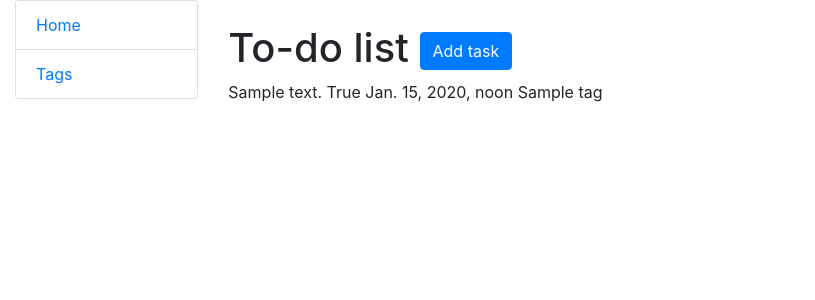
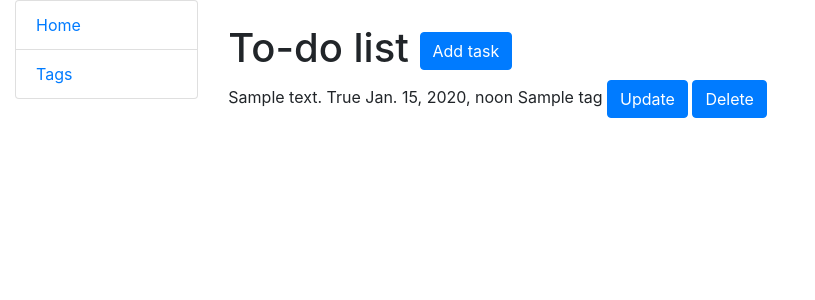
Before and after one commit to raychw/to-do-list, a Django app: page / in a window 1280 px wide. Shown: the top 300 px of the page, without its empty margins (0-815 px from the left). Run offline with Django 5.2, Linux system fonts and the light colour scheme; tables that the repository leaves empty hold one stand-in row (values such as "Sample post"); some libraries are stand-ins or nearby versions.

Commit message:
Added buttons to delete and update each task

```diff
--- a/catalog/urls.py
+++ b/catalog/urls.py
@@ -3,12 +3,16 @@ from django.urls import path
 from catalog.views import (
     TaskListView,
     TaskCreateView,
+    TaskUpdateView,
+    TaskDeleteView,
     TagListView,
 )
 
 urlpatterns = [
     path("", TaskListView.as_view(), name="index"),
     path("create/", TaskCreateView.as_view(), name="task-create"),
+    path("<int:pk>/update/", TaskUpdateView.as_view(), name="task-update"),
+    path("<int:pk>/delete/", TaskDeleteView.as_view(), name="task-delete"),
     path("tags/", TagListView.as_view(), name="tag-list"),
 ]
 
--- a/catalog/views.py
+++ b/catalog/views.py
@@ -17,6 +17,17 @@ class TaskCreateView(generic.CreateView):
     success_url = reverse_lazy("catalog:index")
 
 
+class TaskUpdateView(generic.UpdateView):
+    model = Task
+    fields = "__all__"
+    success_url = reverse_lazy("catalog:index")
+
+
+class TaskDeleteView(generic.DeleteView):
+    model = Task
+    success_url = reverse_lazy("catalog:index")
+
+
 class TagListView(generic.ListView):
     model = Tag
     template_name = "catalog/tag_list.html"
--- a/templates/catalog/index.html
+++ b/templates/catalog/index.html
@@ -24,6 +24,12 @@
           {% endif %}
         </td>
       </tr>
+      <a href="{% url 'catalog:task-update' pk=task.id %}" class="btn btn-primary">
+        Update
+      </a>
+      <a href="{% url 'catalog:task-delete' pk=task.id %}" class="btn btn-primary">
+        Delete
+      </a>
     {% endfor %}
 {% else %}
     <p>There are currently no tasks.</p>
```
Also changed, not shown: templates/catalog/task_confirm_delete.html (added, +10 -0 lines).
